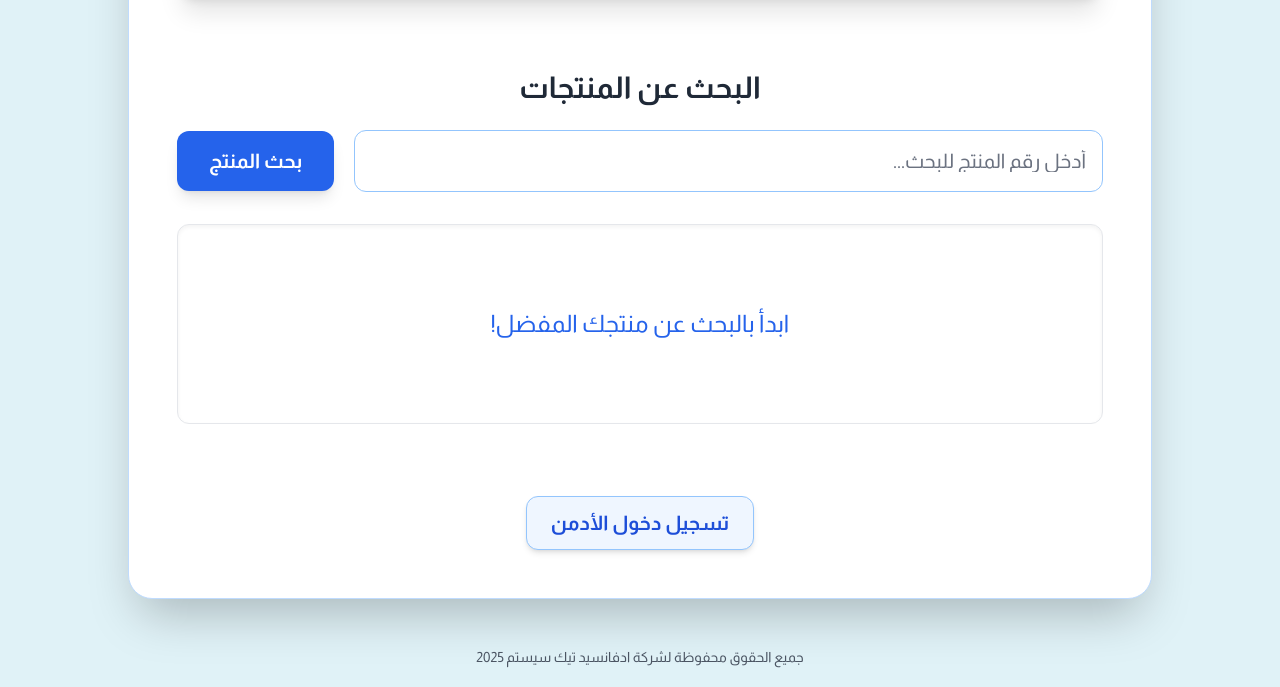
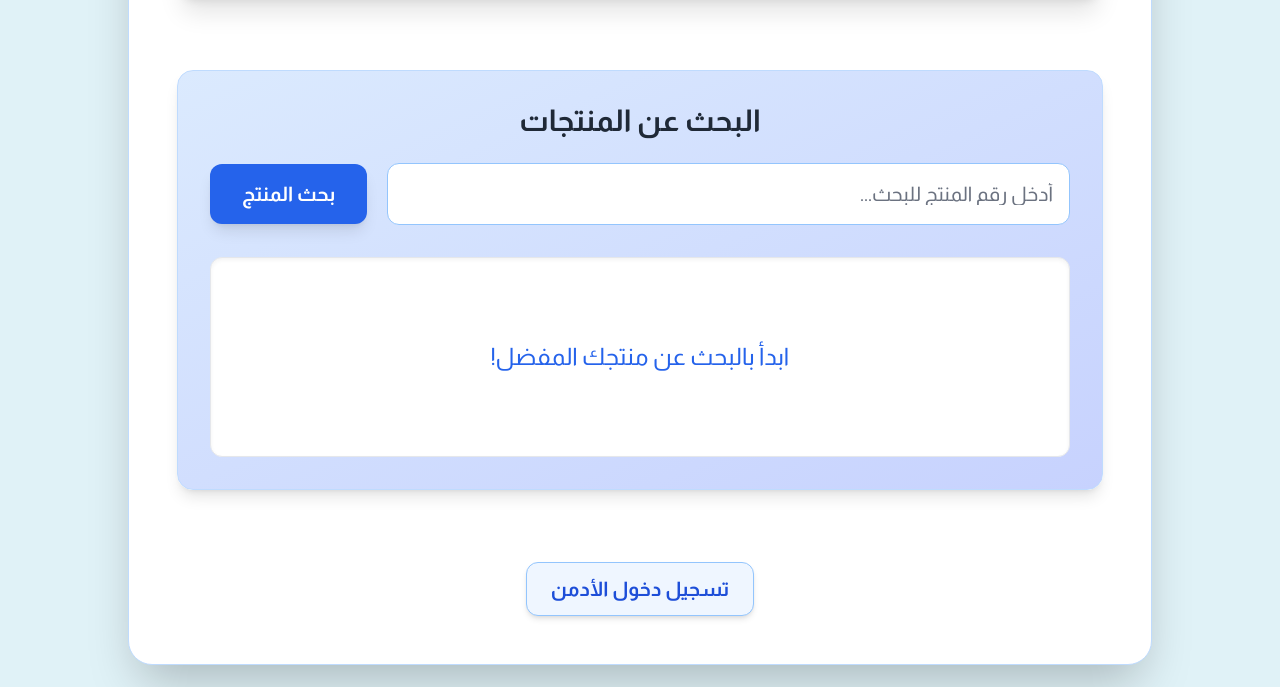
Before and after one commit to e901/nzam1, a plain HTML site: page index.html in a window 1280 px wide. Shown: the part 762-1449 px from the top of the page. Drawn offline with nearby package versions, Linux system fonts and the light colour scheme; no server answers; a web font is replaced by a local one.

Commit message:
Update index.html

```diff
--- a/index.html
+++ b/index.html
@@ -48,7 +48,7 @@
         </div>
 
         <!-- User Interface Section -->
-        <div class class="bg-gradient-to-br from-blue-100 to-indigo-200 p-8 rounded-2xl shadow-lg border border-blue-200">
+        <div class="bg-gradient-to-br from-blue-100 to-indigo-200 p-8 rounded-2xl shadow-lg border border-blue-200">
             <h2 class="text-3xl font-bold text-gray-800 mb-6 text-center">البحث عن المنتجات</h2>
             <div class="flex flex-col md:flex-row items-center gap-3 sm:gap-4 md:gap-5 mb-4 md:mb-8">
                 <input type="number" id="productIdInput" placeholder="أدخل رقم المنتج للبحث..."
```
